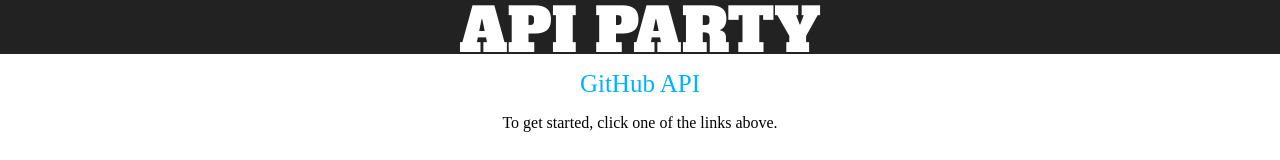
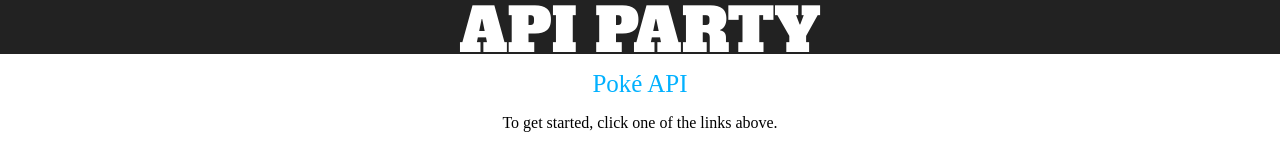
Before and after one commit to rebeccakim14/api-party, a React (Create React App) app: page / in a window 1280 px wide. Shown: the part 136-296 px from the top of the page. Built offline with nearby package versions, Linux system fonts and the light colour scheme; the HTML template or start-up script is replaced by a standard one; a web font is replaced by a local one.

Commit message:
use Pokemon instead of Github

```diff
--- a/src/App.js
+++ b/src/App.js
@@ -2,7 +2,7 @@
 import { Route, NavLink, Switch } from 'react-router-dom'
 
 import './App.css'
-import Github from './Github'
+import Pokemon from './Pokemon'
 
 class App extends Component {
   render() {
@@ -14,11 +14,11 @@
         </header>
         <ul className="navLinks">
           <li>
-            <NavLink to="/github">GitHub API</NavLink>
+            <NavLink to="/pokemon">Pok&eacute; API</NavLink>
           </li>
         </ul>
         <Switch>
-          <Route path="/github" component={Github} />
+          <Route path="/pokemon" component={Pokemon} />
           <Route render={() => (
             <p>To get started, click one of the links above.</p>
           )}/>
```
